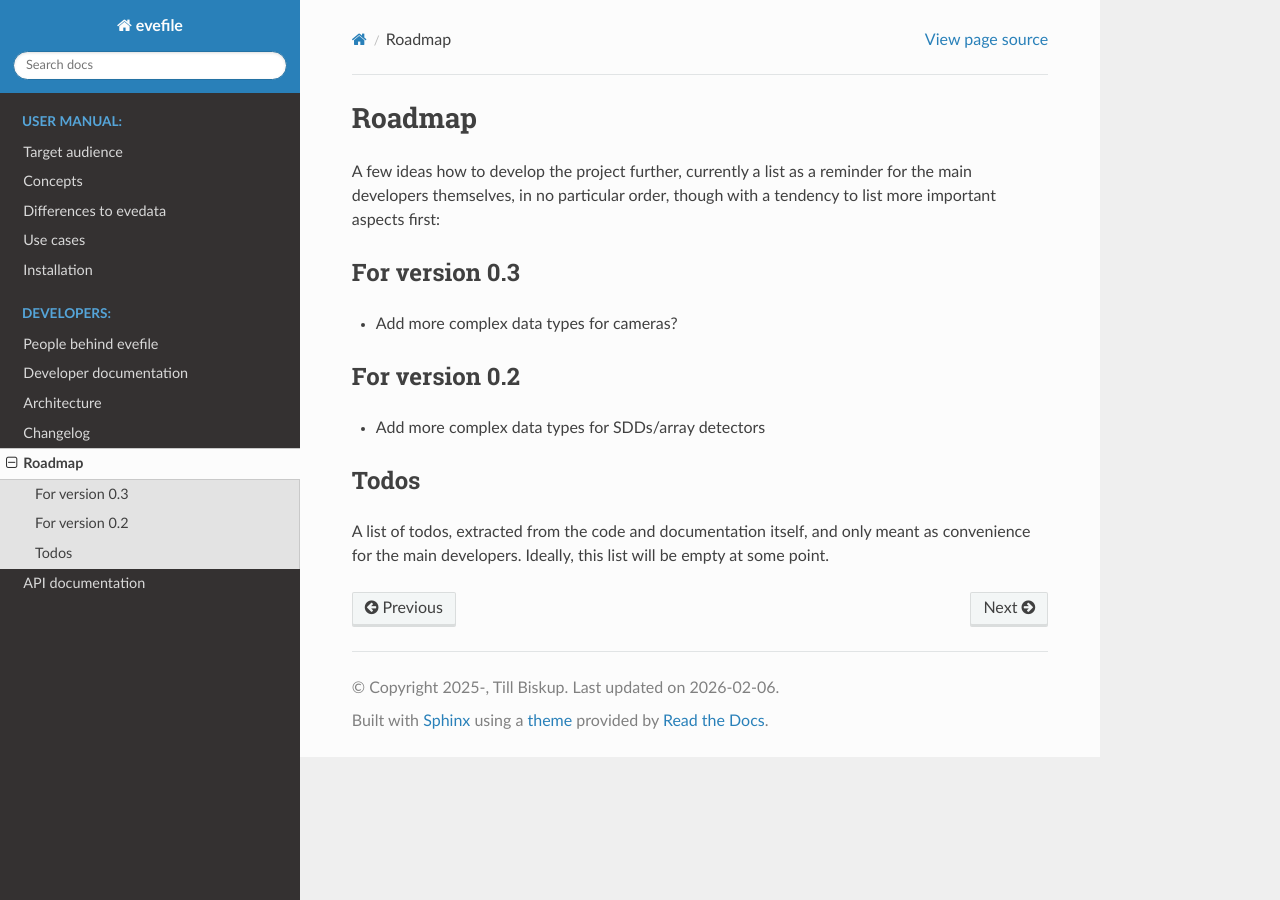
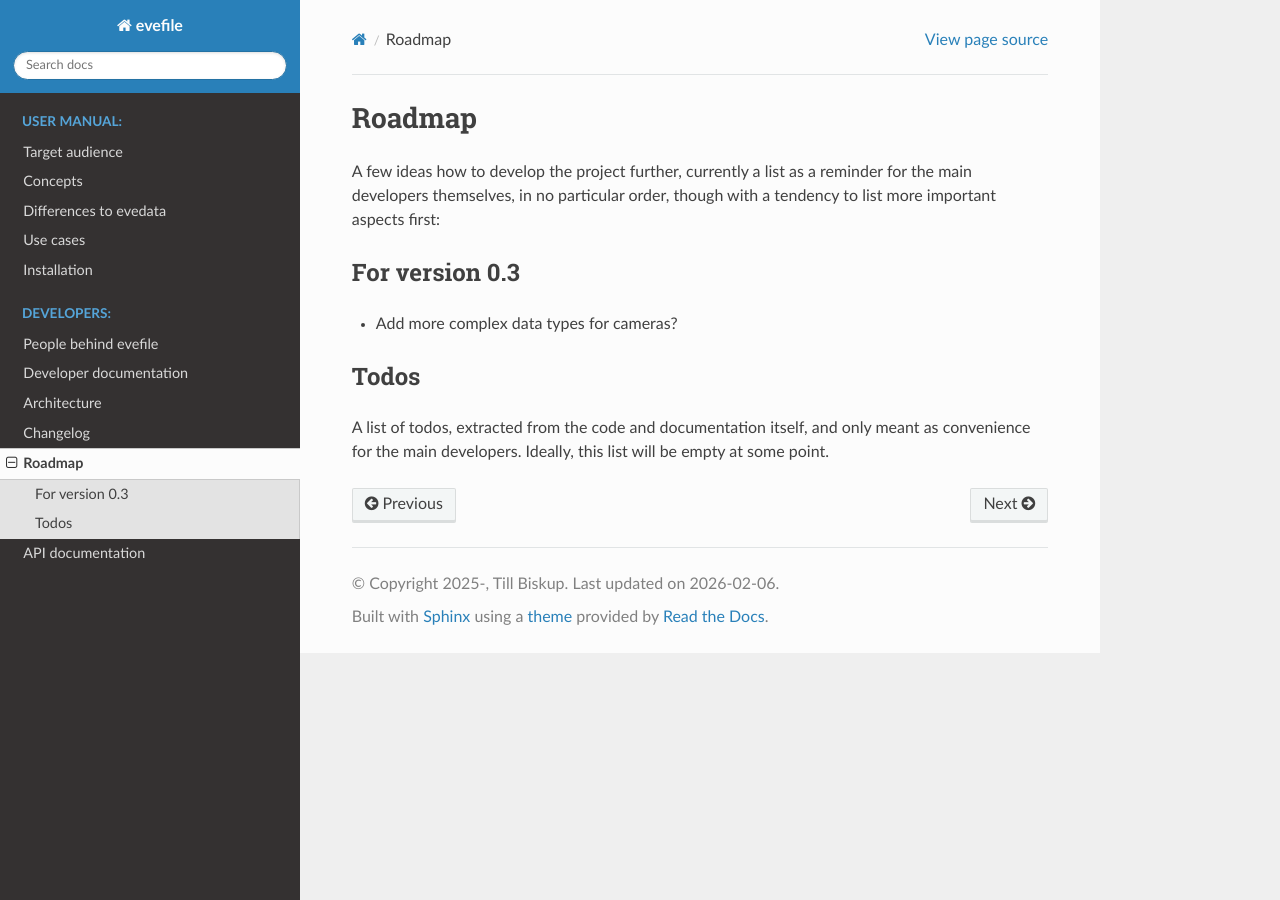
Before and after one commit to tillbiskup/evefile, a Sphinx documentation site: the page built from docs/roadmap.rst, in a window 1280 px wide. Built offline with Sphinx 7.4.7 and the Read the Docs theme 3.1.0, drawn with Linux system fonts in a browser that asks for light colours.

```diff
--- a/docs/changelog.rst
+++ b/docs/changelog.rst
@@ -8,7 +8,7 @@ This page contains a summary of changes between the official evefile releases. O
 Version 0.2.0
 =============
 
-Not yet released
+Released 2026-02-06
 
 
 New features
--- a/docs/roadmap.rst
+++ b/docs/roadmap.rst
@@ -11,12 +11,6 @@ For version 0.3
 * Add more complex data types for cameras?
 
 
-For version 0.2
-===============
-
-* Add more complex data types for SDDs/array detectors
-
-
 Todos
 =====
 
```
Also changed, not shown: 1 other file.
